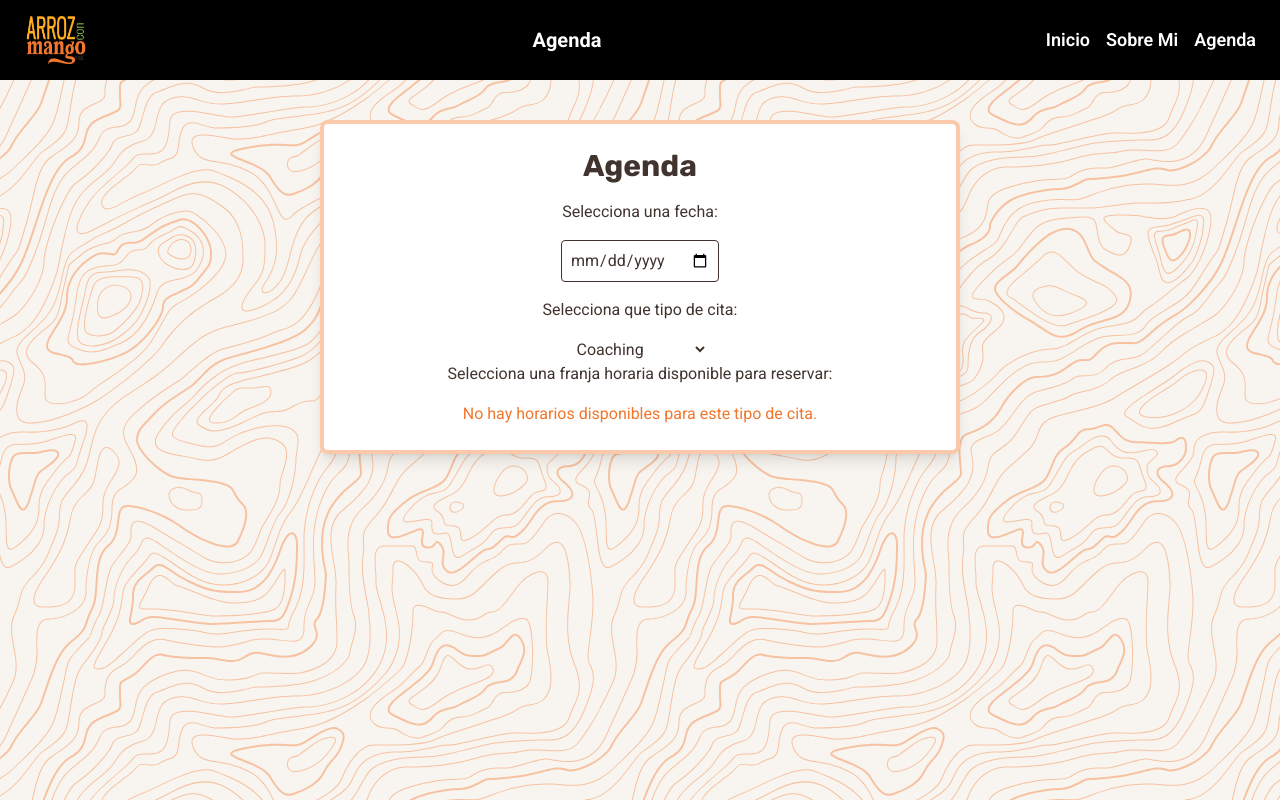
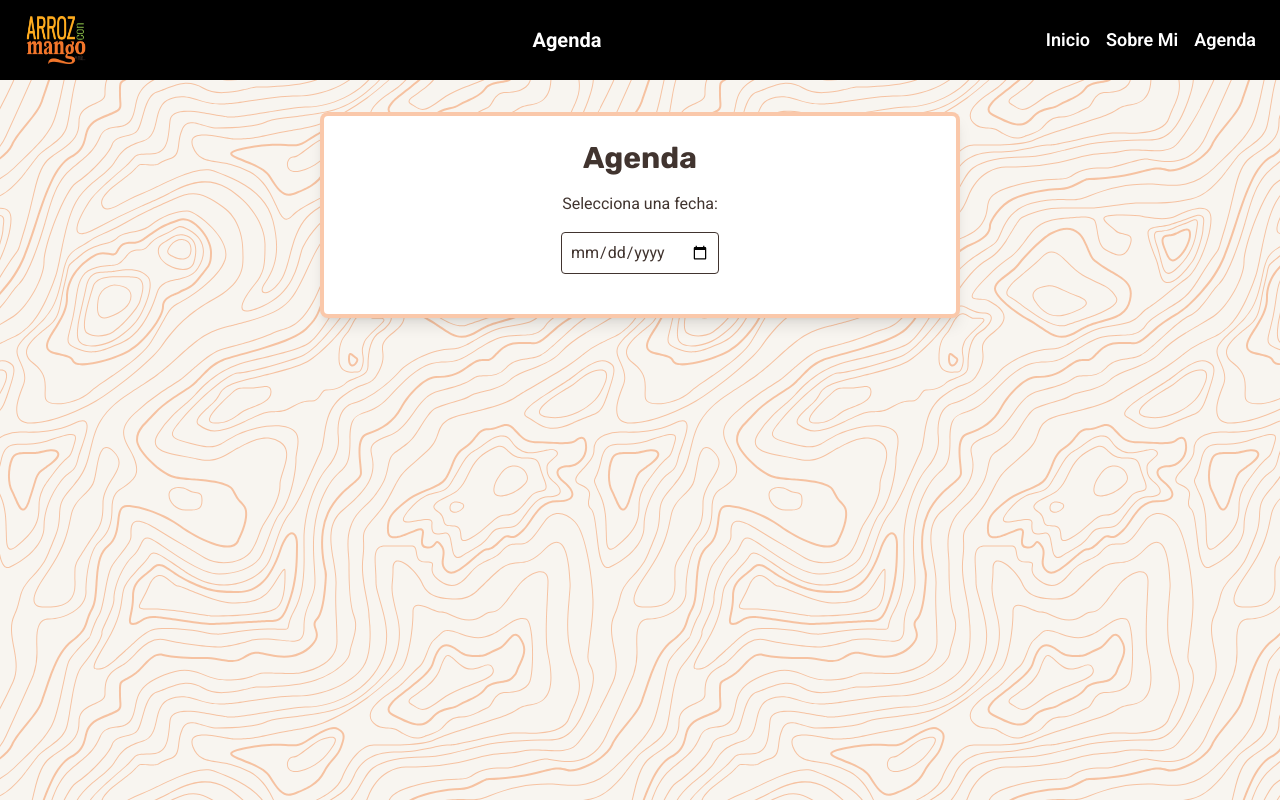
Before and after one commit to KoolDeveloper/arroz-con-mango, a SvelteKit app: page /aplicacion/agenda in a window 1280 px wide. Built offline with nearby package versions, Linux system fonts and the light colour scheme; a web font is replaced by a local one.

Commit message:
Agenda logic

```diff
--- a/src/routes/aplicacion/agenda/+page.svelte
+++ b/src/routes/aplicacion/agenda/+page.svelte
@@ -52,11 +52,12 @@
 </script>
 
 <main
-	class="mx-auto mt-10 w-1/2 max-w-5xl rounded-lg border-4 border-primary/40 bg-white p-6 text-center shadow-lg"
+	class="mx-auto mt-8 w-1/2 max-w-5xl rounded-lg border-4 border-primary/40 bg-white p-6 text-center shadow-lg"
 >
 	<h1 class="mb-4 text-3xl font-bold">Agenda</h1>
 	<p class="mb-4">Selecciona una fecha:</p>
 	<input type="date" bind:value={fechaSeleccionada} class="mb-4 rounded border p-2" />
+	{#if fechaSeleccionada}
 		<p class="mb-4">Selecciona que tipo de cita:</p>
 		<select bind:value={tipoCita}>
 			<option value="coaching">Coaching</option>
@@ -76,4 +77,5 @@
 				{/each}
 			{/if}
 		</section>
+	{/if}
 </main>
```
Lines whose indentation alone changed are shown as unchanged.
